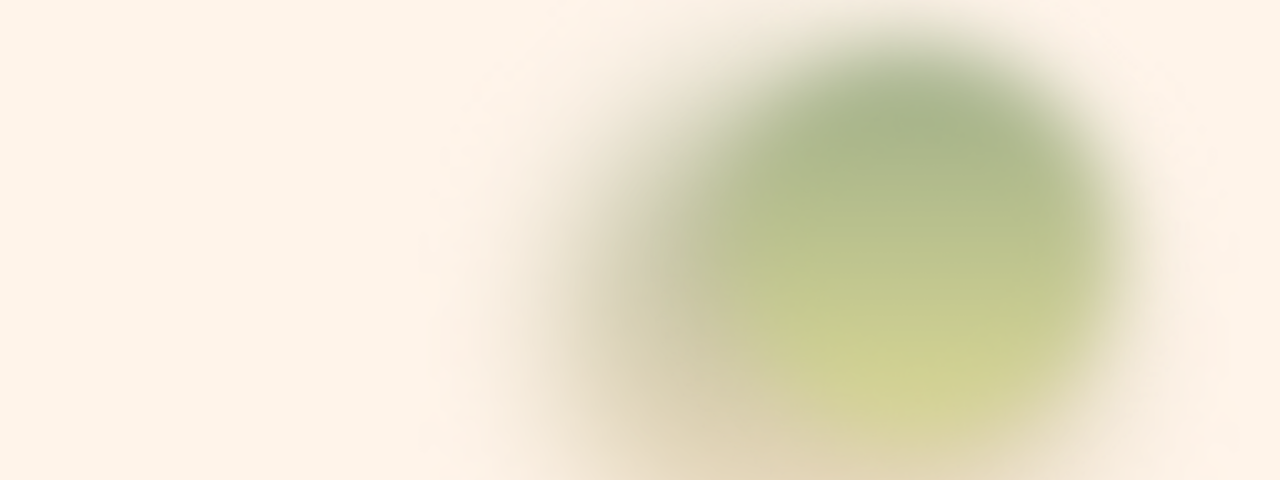
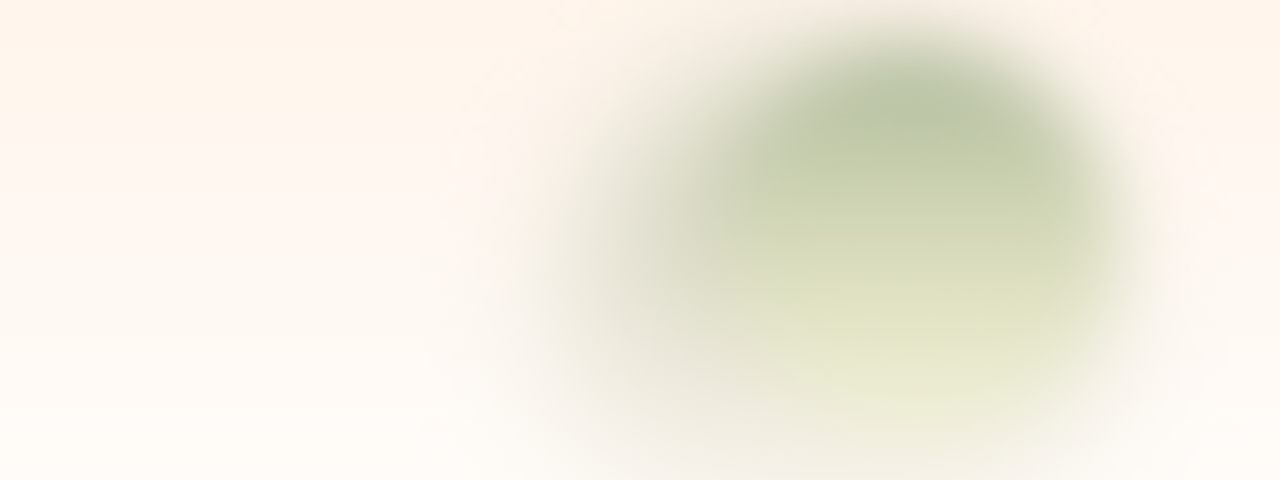
Before and after one commit to LuckyCaves/OpenStudio, a plain HTML site: page views/home.html in a window 1280 px wide. Shown: the part 68-548 px from the top of the page. Drawn offline with nearby package versions, Linux system fonts and the light colour scheme.

Commit message:
Added linear gradient to background image

```diff
--- a/styles/home.css
+++ b/styles/home.css
@@ -1,7 +1,7 @@
 
 .hero{
     height: 100vh;
-    background-image: url(../images/hero.png);
+    background-image:linear-gradient(transparent, white), url(../images/hero.png);
     background-size: cover;
     background-position: center;
     display: flex;
```
